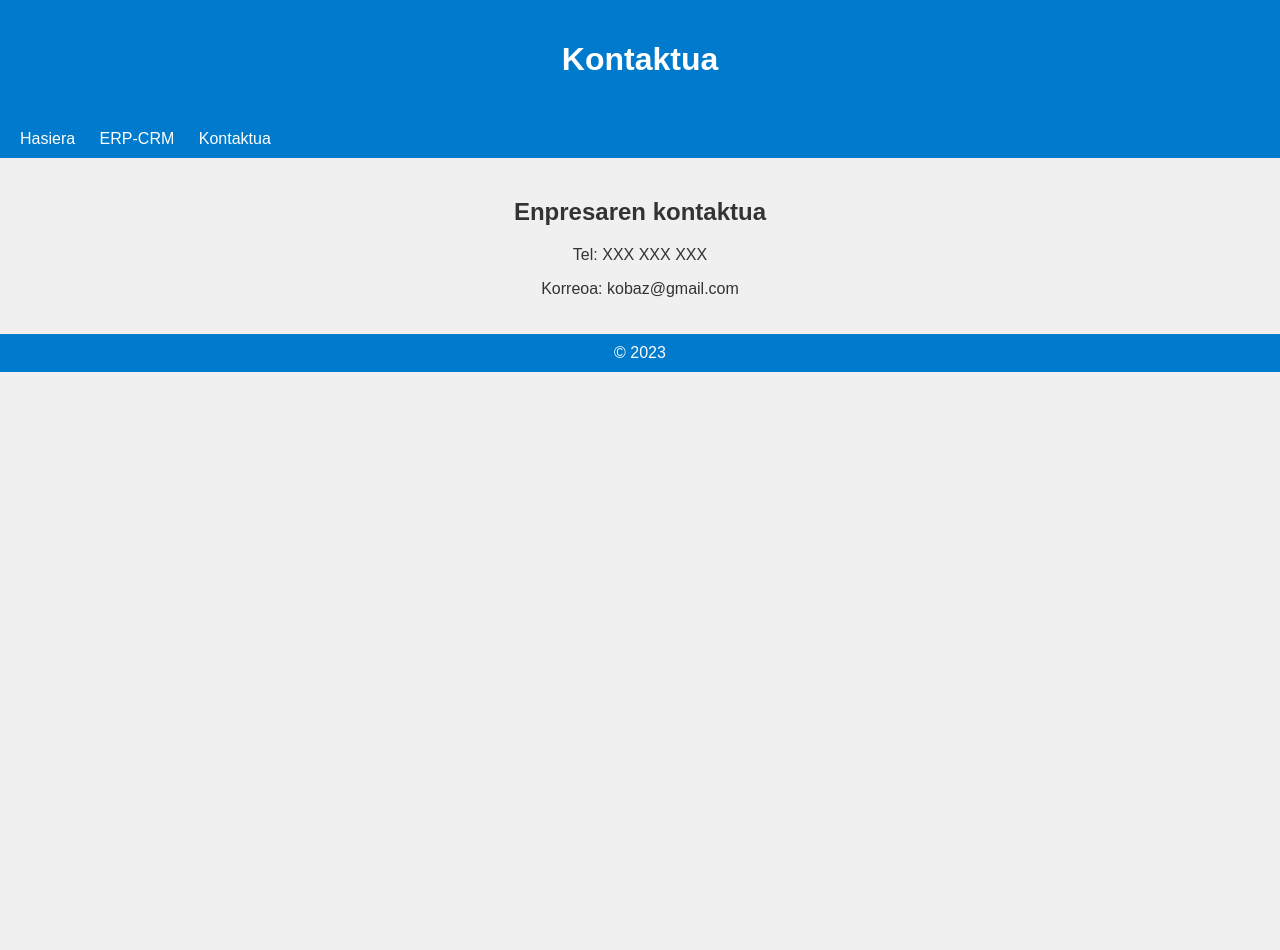
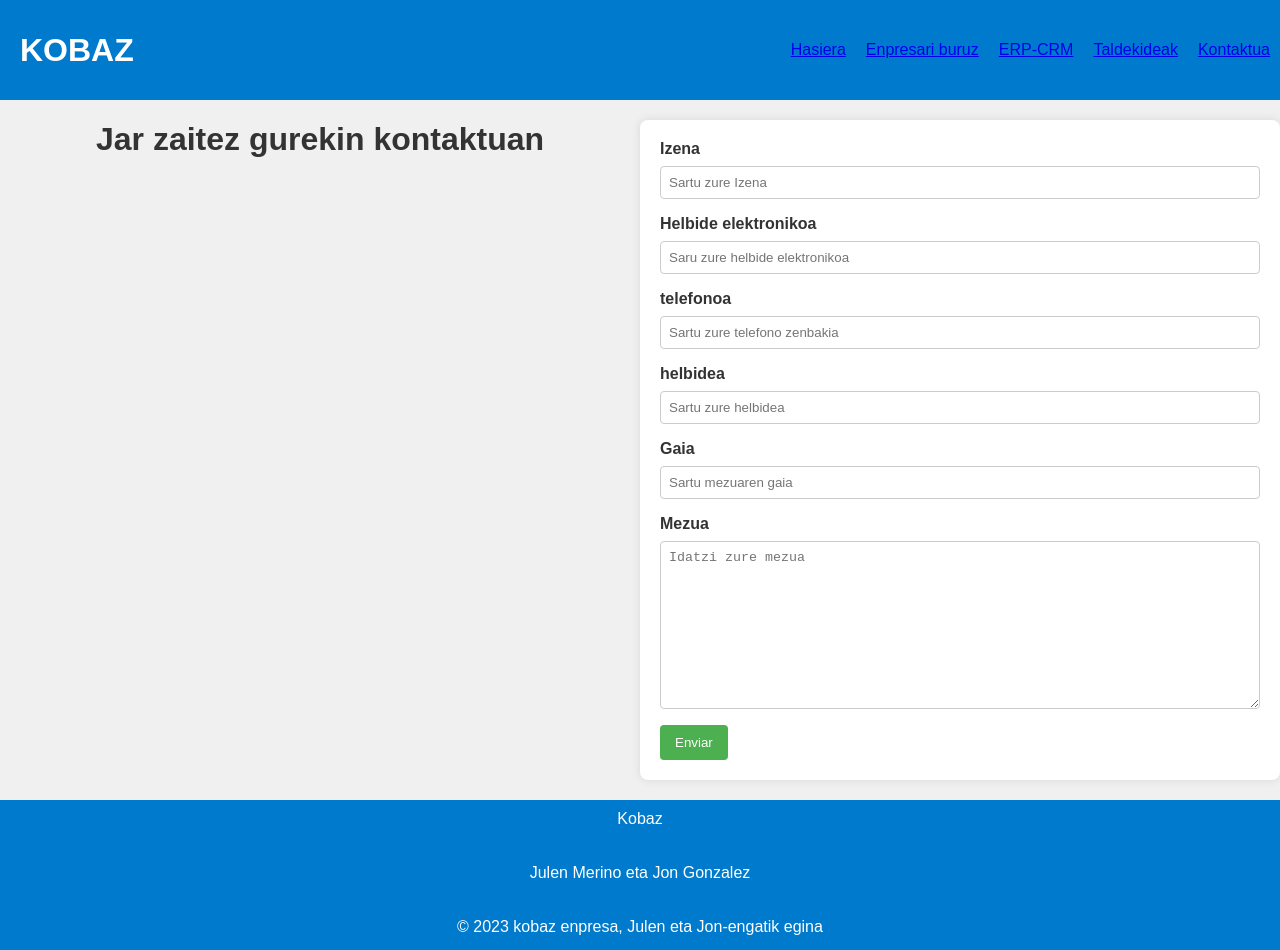
Before and after one commit to jongonalv/erronkaKobaz, a plain HTML site: page web/Kontaktua.html in a window 1280 px wide. Before the commit the page ends 800 px from the top, so only its background shows below. Drawn offline with Linux system fonts and the light colour scheme.

Commit message:
web hasiera

```diff
--- a/web/Erronka.css
+++ b/web/Erronka.css
@@ -4,41 +4,112 @@ body {
     color: #333;
     margin: 0;
     padding: 0;
+
   }
 
-header {
+  .container {  display: grid;
+    grid-template-columns: 1fr 1fr;
+    grid-template-rows: 100px 1fr 1fr 150px;
+    grid-auto-rows: 1fr;
+    gap: 0px 0px;
+    grid-auto-flow: row;
+    align-items: stretch;
+  }
+
+  .Titulua { grid-area: 1 / 1 / 2 / 3;
     background-color: #007acc;
     color: #fff;
-  text-align: center;
+    text-align: left;
     padding: 20px;
+    display: flex;
+    align-items: center;
   }
 
-nav {
-  text-align: left;
+  .Menua { grid-area: 1 / 1 / 1 / 3;
+    display: flex;
     background-color: #007acc;
     color: #fff;
-  padding: 10px;
+    align-items: center;
+    justify-self: end;
   }
-
-nav a {
-  color: white;
-  text-decoration: none;
+  a{
     padding: 10px;
     border-radius: 5px;
   }
 
-section {
-  display: grid;
-  grid-template-columns: repeat(auto-fit, minmax(250px, 1fr));
-  gap: 20px;
-  padding: 20px;
+  .Hasiera-irudia img { grid-area: 2 / 1 / 4 / 3;
   }
 
-.kontaktua{
+  .Irudia-L1 { grid-area: 2 / 1 / 4 / 2; }
+
+  .Irudia-L2 { grid-area: 2 / 2 / 4 / 3; }
+
+  .Kontaktua { grid-area: 2 / 1 / 2 / 2;
+    text-align: center;
+
+  }
+
+  .Kontaktua-Form { grid-area: 2 / 2 / 4 / 3; }
+
+  form {
+    max-width: 600px;
+    margin: 20px auto;
+    background-color: #fff;
+    padding: 20px;
+    border-radius: 8px;
+    box-shadow: 0 0 10px rgba(0, 0, 0, 0.1);
+  }
+
+  label {
+    display: block;
+    margin-bottom: 8px;
+    font-weight: bold;
+  }
+
+  input[type="text"],
+  input[type="email"],
+  input[type="tel"],
+  textarea {
+    width: 100%;
+    padding: 8px;
+    margin-bottom: 16px;
+    box-sizing: border-box;
+    border: 1px solid #ccc;
+    border-radius: 4px;
+  }
+
+  input[type="submit"] {
+    background-color: #4caf50;
+    color: #fff;
+    padding: 10px 15px;
+    border: none;
+    border-radius: 4px;
+    cursor: pointer;
+  }
+
+  input[type="submit"]:hover {
+    background-color: #45a049;
+  }
+
+  .Ezaugarri-irudia { grid-area: 2 / 1 / 3 / 2;
     text-align: center;
   }
 
-footer {
+  .Ezaugarriak { grid-area: 2 / 2 / 3 / 3;
+    margin: 20px;
+    text-align: center;
+  }
+
+  .Abantailak { grid-area: 3 / 1 / 4 / 2;
+    margin: 20px;
+    text-align: center;
+  }
+
+  .Abantail-irudia { grid-area: 3 / 2 / 4 / 3;
+    text-align: center;
+  }
+
+  .Orri-oina { grid-area: 4 / 1 / 5 / 3;
     background-color: #007acc;
     color: #fff;
     text-align: center;
--- a/web/Kontaktua.html
+++ b/web/Kontaktua.html
@@ -6,26 +6,46 @@
     <link rel="stylesheet" type="text/css" href="Erronka.css" title="style"></link>
 </head>
 <body>
-    <header>
-        <h1>Kontaktua</h1>
-    </header>
+    <div class="container">
+        <div class="Titulua"><h1>KOBAZ</h1></div>
+        <div class="Menua">
+            <a href="index.html">Hasiera</a>
+            <a href="EBuruz.html">Enpresari buruz</a>
+            <a href="ERP-CRM.html">ERP-CRM</a>
+            <a href="Langileak.html">Taldekideak</a>
+            <a href="Kontaktua.html">Kontaktua</a>
+        </div>
+        <div class="Kontaktua">
+            <h1>Jar zaitez gurekin kontaktuan</h1>
+        </div>
+        <div class="Kontaktua-Form">
+            <form action="Erronka.php" method="post">
+                <label for="Izena">Izena</label>
+                <input type="text" name="Izena" id="Izena" placeholder="Sartu zure Izena">
 
-    <nav>
-        <a href="Index.html">Hasiera</a>
-        <a href="ERP-CRM.html">ERP-CRM</a>
-        <a href="#">Kontaktua</a>
-    </nav>
+                <label for="email">Helbide elektronikoa</label>
+                <input type="email" name="email" id="email" placeholder="Saru zure helbide elektronikoa">
 
-    <section>
-        <div class="kontaktua">
-            <h2>Enpresaren kontaktua</h2>
-            <p>Tel: XXX XXX XXX</p>
-            <p>Korreoa: kobaz@gmail.com</p>
+                <label for="telefonoa">telefonoa</label>
+                <input type="tel" name="telefonoa" id="telefonoa" placeholder="Sartu zure telefono zenbakia">
+
+                <label for="helbidea">helbidea</label>
+                <input type="text" name="helbidea" id="helbidea" placeholder="Sartu zure helbidea">
+
+                <label for="gaia">Gaia</label>
+                <input type="text" name="gaia" id="gaia" placeholder="Sartu mezuaren gaia">
+
+                <label for="mezua">Mezua</label>
+                <textarea name="mezua" id="mezua" cols="30" rows="10" placeholder="Idatzi zure mezua"></textarea>
+
+                <input type="submit" value="Enviar">
+              </form>
+
         </div>
-    </section>
-
-    <footer>
-        &copy; 2023
-    </footer>
+        <div class="Orri-oina">
+            Kobaz<br/><br/><br/>
+            Julen Merino eta Jon Gonzalez<br/><br/><br/>
+            &copy; 2023 kobaz enpresa, Julen eta Jon-engatik egina</div>
+    </div>
 </body>
 </html>
```
Also changed, not shown: web/ERP-CRM.html (+18 -20 lines), web/Index.html (+17 -20 lines), web/Irudiak/prueba.jpg (added). Lines whose indentation alone changed are shown as unchanged.
